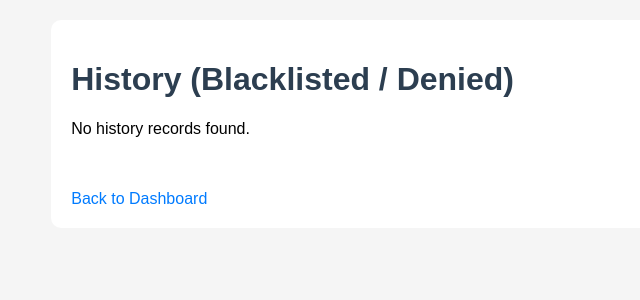
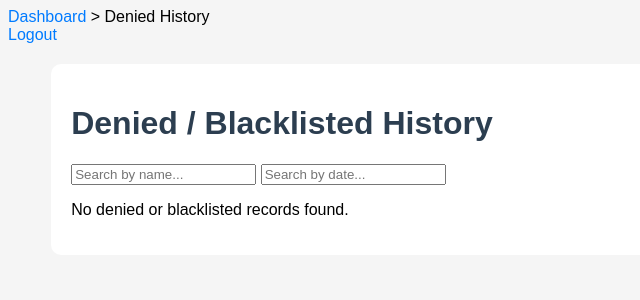
Before and after one commit to group7geethikamanoj-ux/Security-system, a Flask app: template kiosk_web/templates/history.html in a window 1280 px wide. Shown: the top 300 px of the page, without its empty margins (0-640 px from the left). Run offline with Flask 3, Linux system fonts and the light colour scheme; the template is opened without the code that fills it, so the values that code supplies are empty.

Commit message:
Update history.html

```diff
--- a/kiosk_web/templates/history.html
+++ b/kiosk_web/templates/history.html
@@ -2,43 +2,103 @@
 <html>
 <head>
     <meta charset="utf-8">
-    <title>History - Blacklisted / Denied</title>
+    <title>Denied History</title>
     <link rel="stylesheet" href="/static/style.css">
-    <meta http-equiv="refresh" content="10"> <!-- optional -->
+    <script src="/static/theme.js" defer></script>
 </head>
+
 <body>
+
+<div class="navbar">
+    <div class="nav-left">
+        <div class="breadcrumb">
+            <a href="/dashboard">Dashboard</a>
+            <span>&gt;</span>
+            <span>Denied History</span>
+        </div>
+    </div>
+
+    <div class="nav-right">
+        <a href="javascript:void(0)" class="logout" onclick="confirmLogout()">Logout</a>
+    </div>
+</div>
+
 <div class="container">
-    <h1>History (Blacklisted / Denied)</h1>
+
+    <h1>Denied / Blacklisted History</h1>
+
+    <!-- SEARCH BAR -->
+    <div class="search-bar">
+        <input type="text" id="nameSearch" placeholder="Search by name..." onkeyup="filterTable()">
+        <input type="text" id="dateSearch" placeholder="Search by date..." onkeyup="filterTable()">
+    </div>
 
     {% if logs and logs|length > 0 %}
-    <table>
+
+    <div class="table-wrapper">
+    <table id="logTable">
+
         <thead>
             <tr>
                 <th>Name</th>
                 <th>Designation</th>
                 <th>Blacklist</th>
+                <th>Alcohol</th>
+                <th>Mobile</th>
+                <th>Face</th>
                 <th>Status</th>
                 <th>Timestamp</th>
             </tr>
         </thead>
+
         <tbody>
         {% for log in logs %}
             <tr>
                 <td>{{ log.get('name','') }}</td>
                 <td>{{ log.get('designation','') }}</td>
                 <td>{{ log.get('blacklist_status','') }}</td>
-                <td>{{ log.get('final_status','') }}</td>
+                <td>{{ log.get('alcohol','') }}</td>
+                <td>{{ log.get('mobile','') }}</td>
+                <td>{{ log.get('face_status','') }}</td>
+
+                <td>
+                    <span class="badge danger">DENIED</span>
+                </td>
+
                 <td>{{ log.get('timestamp','') }}</td>
             </tr>
         {% endfor %}
         </tbody>
+
     </table>
+    </div>
+
     {% else %}
-    <p>No history records found.</p>
+        <p>No denied or blacklisted records found.</p>
     {% endif %}
+</div>
 
-    <br><br>
-    <a href="/dashboard">Back to Dashboard</a>
-</div>
+<!-- FILTER SCRIPT -->
+<script>
+function filterTable() {
+    let nameInput = document.getElementById("nameSearch").value.toLowerCase();
+    let dateInput = document.getElementById("dateSearch").value.toLowerCase();
+
+    let table = document.getElementById("logTable");
+    let rows = table.getElementsByTagName("tr");
+
+    for (let i = 1; i < rows.length; i++) {
+        let nameCol = rows[i].cells[0].textContent.toLowerCase();
+        let dateCol = rows[i].cells[7].textContent.toLowerCase();
+
+        if (nameCol.includes(nameInput) && dateCol.includes(dateInput)) {
+            rows[i].style.display = "";
+        } else {
+            rows[i].style.display = "none";
+        }
+    }
+}
+</script>
+
 </body>
 </html>
```
